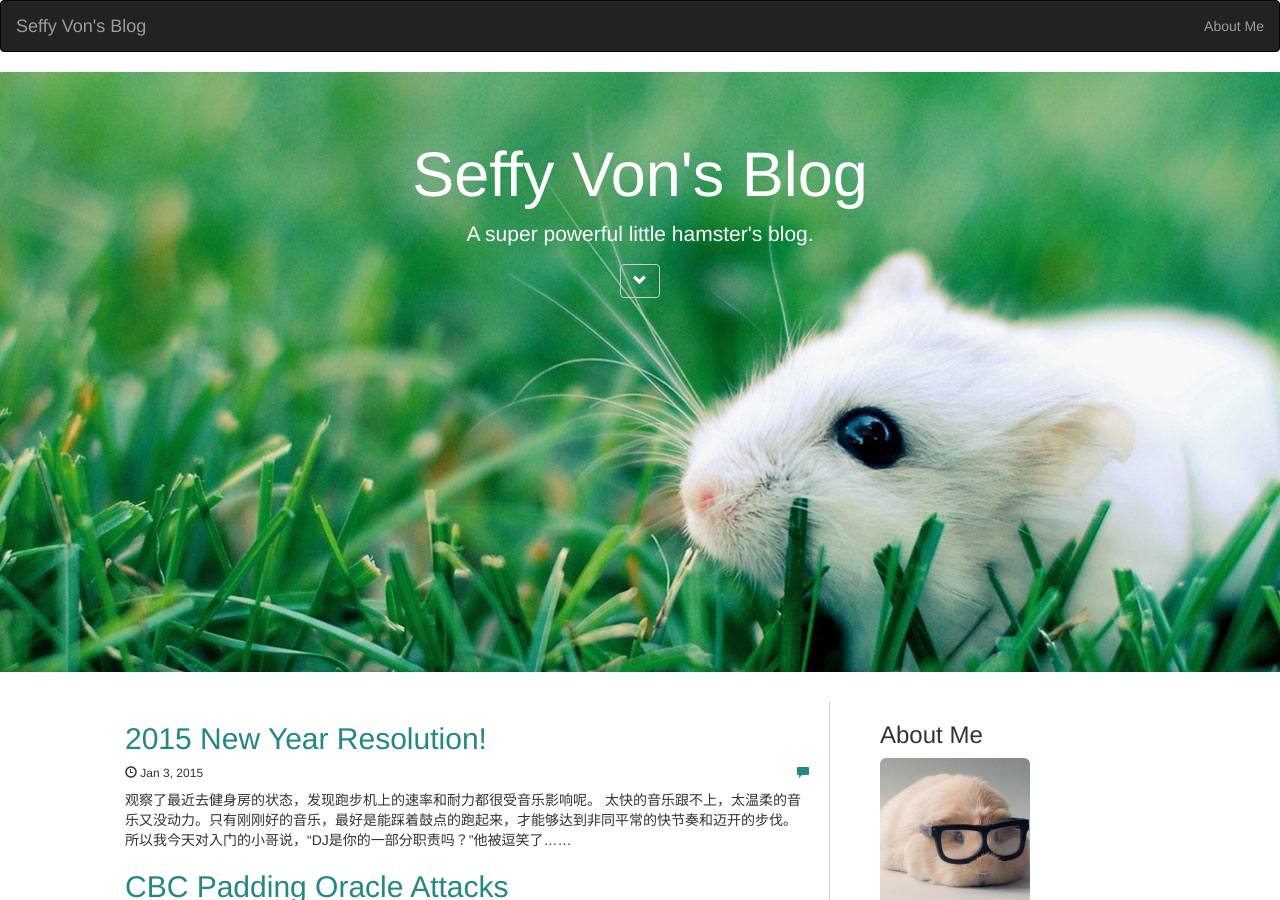
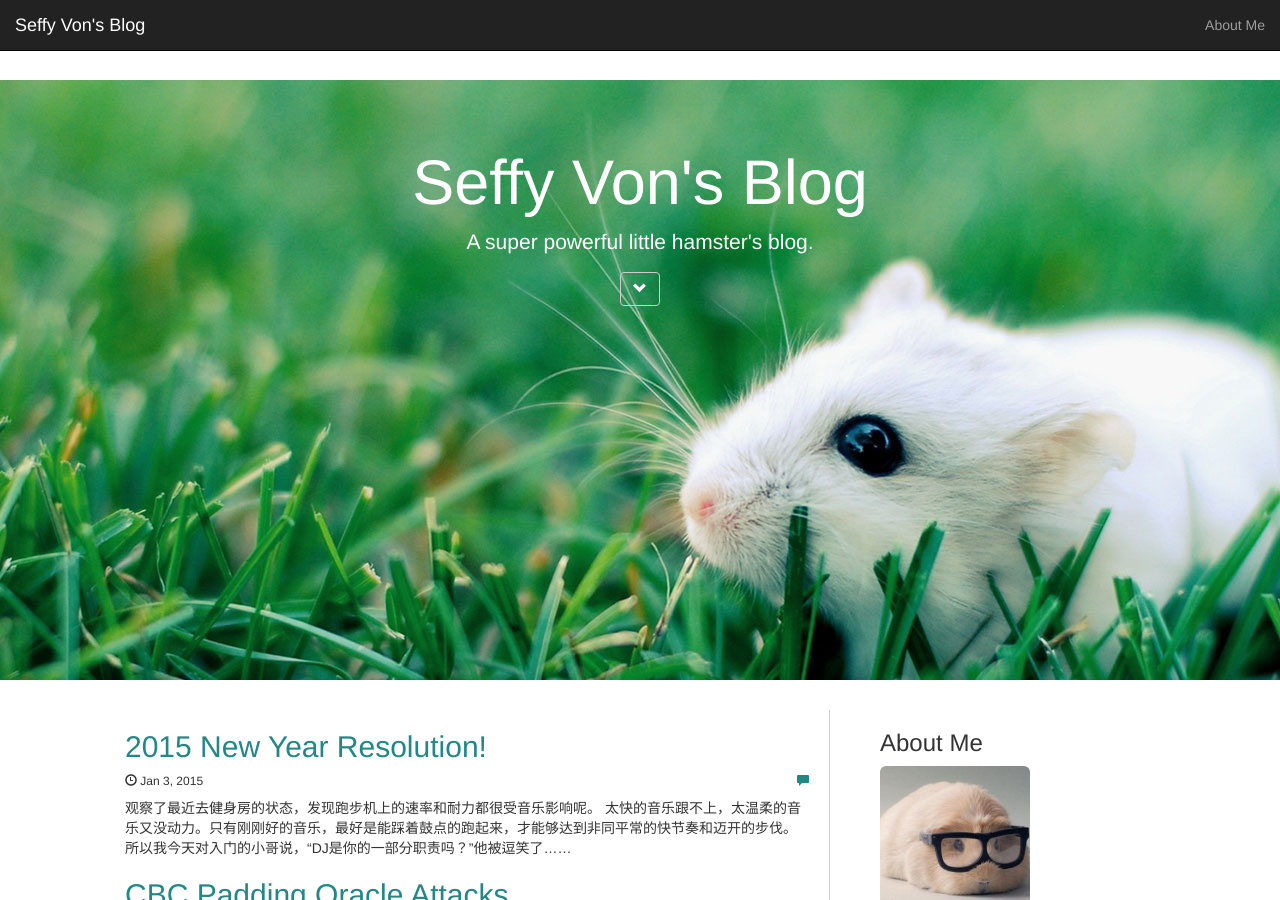
Before and after one commit to SeffyVon/SeffyVon.github.io, a Jekyll site: the page built from index.html, in a window 1280 px wide and 900 px high. Built offline with Jekyll 4.4.1, drawn with Linux system fonts in a browser that asks for light colours; nearby versions of some CDN libraries; comment, search, counter and statistics services are not loaded.

Commit message:
style update

```diff
--- a/_includes/header.html
+++ b/_includes/header.html
@@ -2,7 +2,7 @@
 
   <div class="wrapper">
 
-  <nav class="navbar navbar-inverse ">
+  <nav class="navbar navbar-inverse navbar-fixed-top">
   <div class="container-fluid">
     <div class="navbar-header">
       <a class="navbar-brand" href="{{ site.baseurl }}/">{{ site.title }}</a>
--- a/_layouts/default.html
+++ b/_layouts/default.html
@@ -17,8 +17,11 @@
   <body>
 
   {% include header.html %}
+  <div style="margin-top: 80px;">
 
   {{ content }}
+
+  </div>
 
   {% include footer.html %}
 
--- a/_layouts/post.html
+++ b/_layouts/post.html
@@ -2,7 +2,7 @@
 layout: default
 ---
 
-<div class="container">
+<div class="container"  >
 
     <div class="col-sm-8 col-md-8 col-lg-8 " style="padding-right:20px; border-right: 1px solid #ccc;">
 
```
